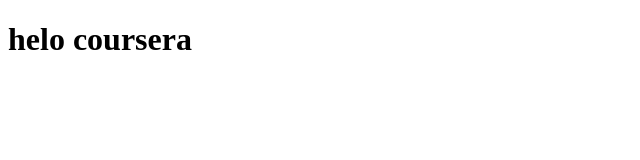
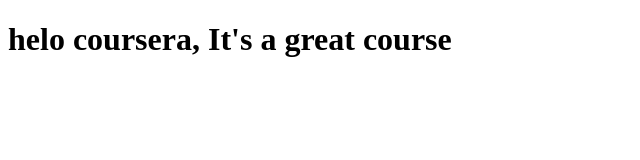
Before and after one commit to wale06/html5, a plain HTML site: page site/index.html in a window 1280 px wide. Shown: the whole page, without its empty margins (0-640 px from the left). Drawn offline with Linux system fonts and the light colour scheme.

Commit message:
my second page

```diff
--- a/site/index.html
+++ b/site/index.html
@@ -4,6 +4,6 @@
  	<title>hello couresra</title>
  </head>
  <body>
- <h1>helo coursera</h1>
+ <h1>helo coursera, It's a great course</h1>
  </body>
  </html>
```
